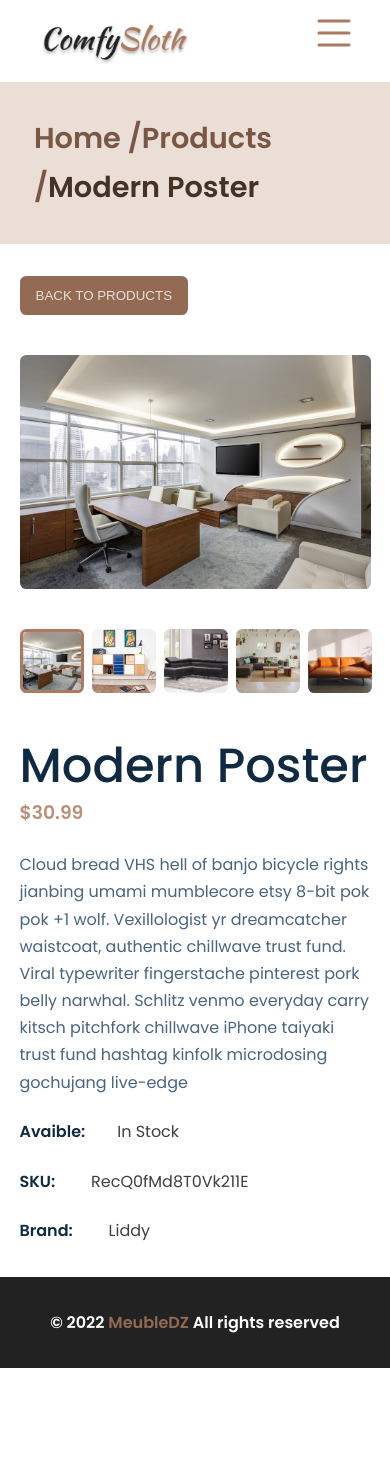
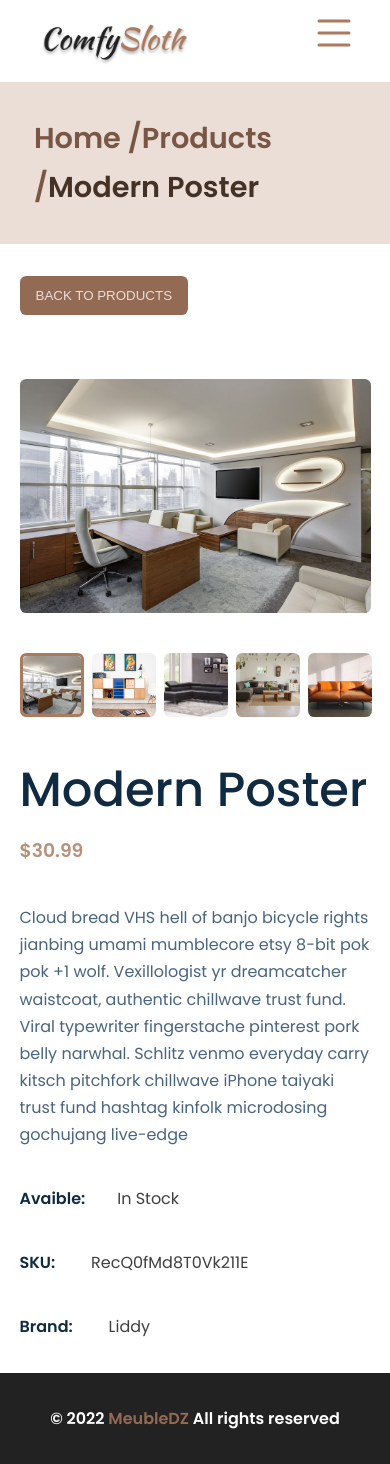
Before and after one commit to aymenboudissa/site-ecommerce-meubleDZ, a React (Create React App) app: page /Detail/1 in a window 390 px wide. Before the commit the page ends 1368 px from the top, so only its background shows below. Built offline with nearby package versions, Linux system fonts and the light colour scheme.

Commit message:
change margin btn and gap of product_about

```diff
--- a/src/screens/Detail/Detai.css
+++ b/src/screens/Detail/Detai.css
@@ -71,6 +71,9 @@ img {
   }
 }
 @media screen and (max-width: 600px) {
+  .btn__back {
+    margin-bottom: 1.5rem;
+  }
   .image__top img {
     height: 50%;
   }
@@ -81,4 +84,7 @@ img {
   .product__images {
     gap: 2.5rem;
   }
+  .product__abouts {
+    gap: 2.3rem;
+  }
 }
```
